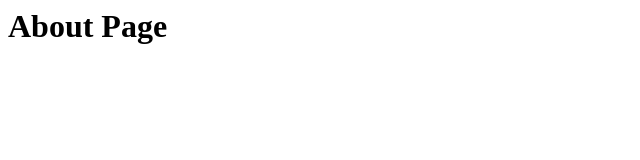
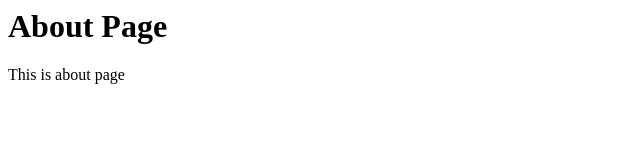
Before and after one commit to Ps-077/SDP-SGA-2, a plain HTML site: page about.html in a window 1280 px wide. Shown: the whole page, without its empty margins (0-640 px from the left). Drawn offline with Linux system fonts and the light colour scheme.

Commit message:
Add description to about.html on feature branch

```diff
--- a/about.html
+++ b/about.html
@@ -1 +1 @@
-<html><body><h1>About Page</h1></body></html>
+<html><body><h1>About Page</h1></body></html><p>This is about page</p>
```
